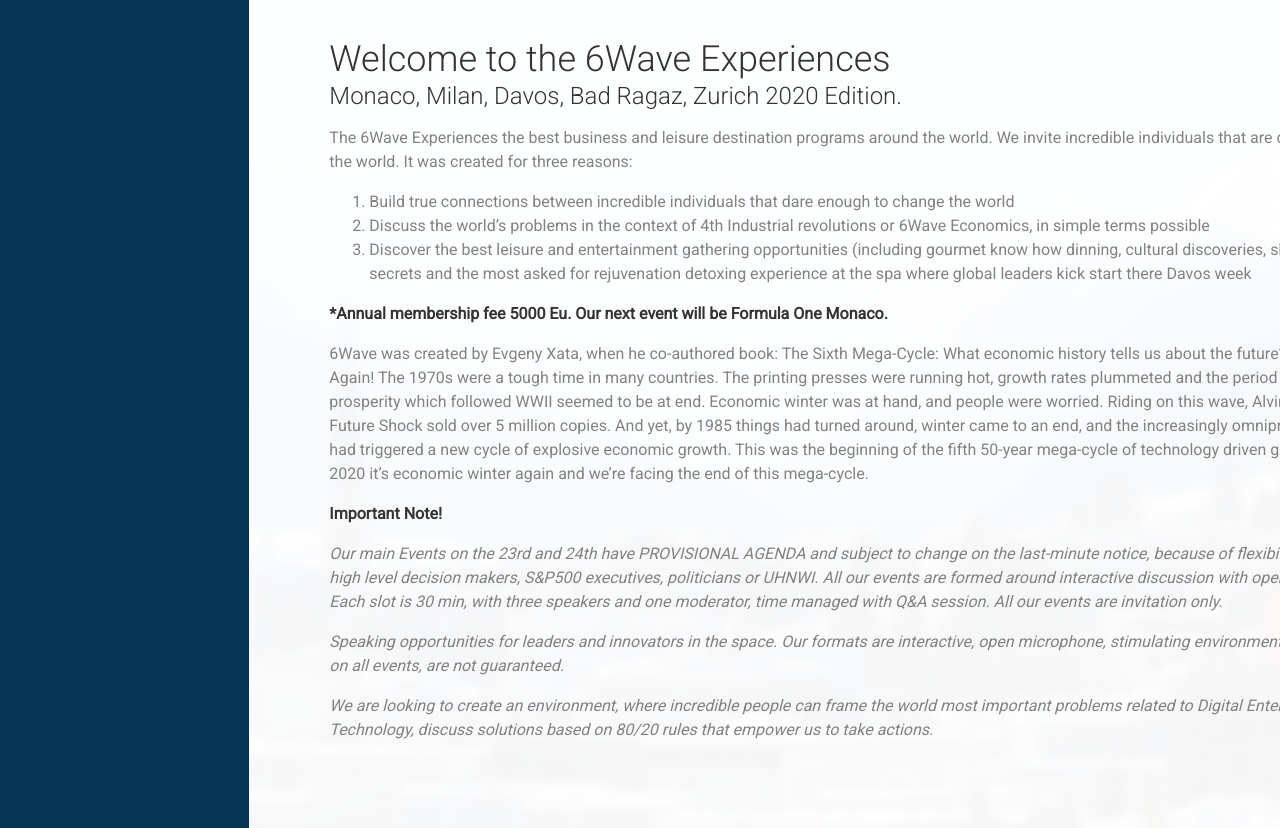
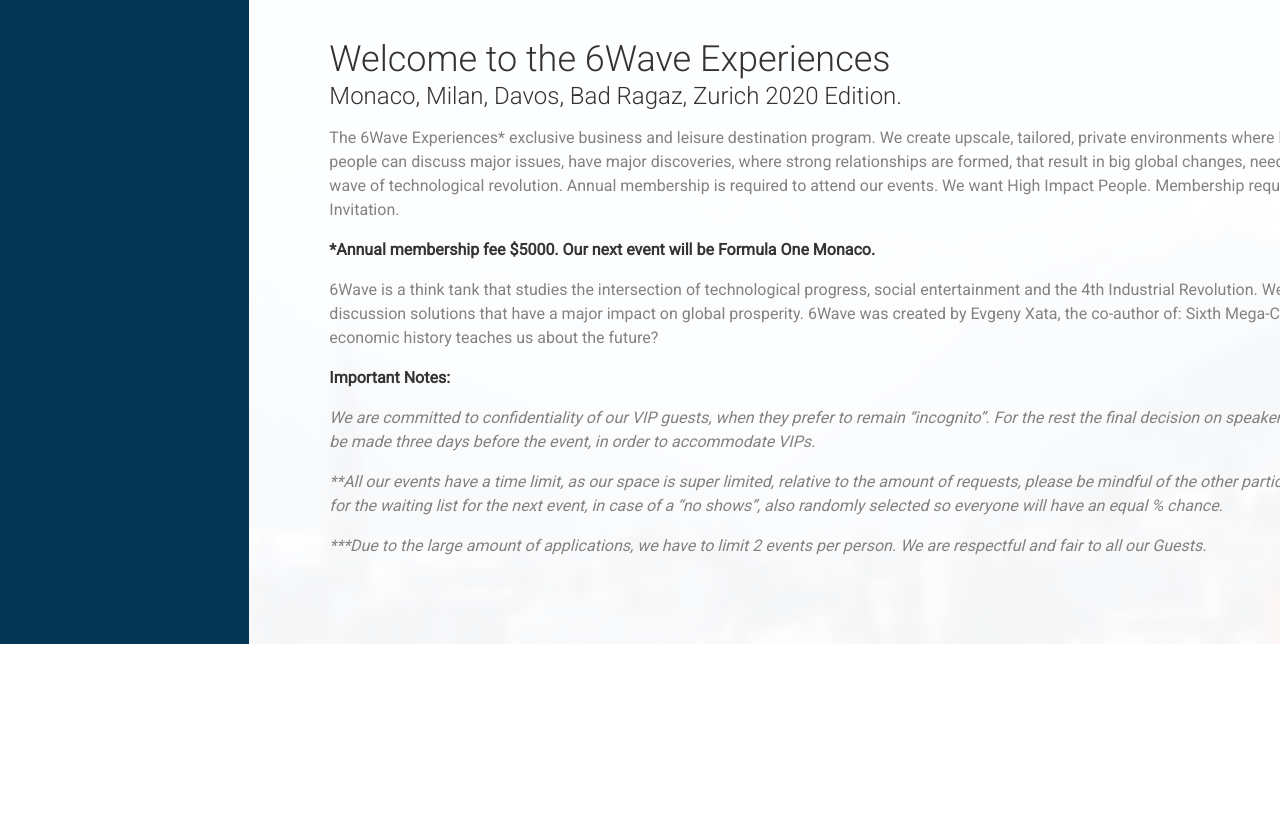
Before and after one commit to hyperloot/esportinvestments.org, a plain HTML site: page index.html in a window 1280 px wide. Shown: the part 1080-1908 px from the top of the page. After the commit the page ends 1724 px from the top, so only its background shows below. Drawn offline with Linux system fonts and the light colour scheme.

Commit message:
Deploy hyperloot/davos to github.com/hyperloot/davos.git:gh-pages

```diff
--- a/index.html
+++ b/index.html
@@ -382,73 +382,45 @@
             Monaco, Milan, Davos, Bad Ragaz, Zurich 2020 Edition.
           </div>
           <p>
-            The 6Wave Experiences the best business and leisure destination
-            programs around the world. We invite incredible individuals that are
-            driving big impact on the world. It was created for three reasons:
+            The 6Wave Experiences* exclusive business and leisure destination
+            program. We create upscale, tailored, private environments where
+            leaders and impact people can discuss major issues, have major
+			discoveries, where strong relationships are formed, that result in big
+			global changes, needed to drive the next wave of technological
+			revolution. Annual membership is required to attend our events. We want
+			High Impact People. Membership requires Referral & Invitation.
           </p>
 
-          <ol>
-            <li>
-              Build true connections between incredible individuals that dare
-              enough to change the world
-            </li>
-            <li>
-              Discuss the world’s problems in the context of 4th Industrial
-              revolutions or 6Wave Economics, in simple terms possible
-            </li>
-            <li>
-              Discover the best leisure and entertainment gathering
-              opportunities (including gourmet know how dinning, cultural
-              discoveries, shopping best held secrets and the most asked for
-              rejuvenation detoxing experience at the spa where global leaders
-              kick start there Davos week
-            </li>
-          </ol>
-
           <p class="bold-title">
-            *Annual membership fee 5000 Eu. Our next event will be Formula One
-            Monaco.
+            *Annual membership fee $5000.
+			Our next event will be Formula One Monaco.
           </p>
 
           <p>
-            6Wave was created by Evgeny Xata, when he co-authored book: The
-            Sixth Mega-Cycle: What economic history tells us about the future?
-            The Winter is Coming Again! The 1970s were a tough time in many
-            countries. The printing presses were running hot, growth rates
-            plummeted and the period of magically increasing prosperity which
-            followed WWII seemed to be at end. Economic winter was at hand, and
-            people were worried. Riding on this wave, Alvin Toffler’s bestseller
-            Future Shock sold over 5 million copies. And yet, by 1985 things had
-            turned around, winter came to an end, and the increasingly
-            omnipresent microprocessor had triggered a new cycle of explosive
-            economic growth. This was the beginning of the fifth 50-year
-            mega-cycle of technology driven growth. 50 years later in 2020 it’s
-            economic winter again and we’re facing the end of this mega-cycle.
+            6Wave is a think tank that studies the intersection of technological
+            progress,  social entertainment and the 4th Industrial Revolution.
+			We structure problems, discussion solutions that have a major impact on
+			global prosperity. 6Wave was created by Evgeny Xata, the co-author of:
+			Sixth Mega-Cycle: What can economic history teaches us about the future?
           </p>
 
-          <p class="bold-title">Important Note!</p>
+          <p class="bold-title">Important Notes:</p>
 
           <p class="italic-content">
-            Our main Events on the 23rd and 24th have PROVISIONAL AGENDA and
-            subject to change on the last-minute notice, because of flexibility
-            to fit time slots for high level decision makers, S&P500 executives,
-            politicians or UHNWI. All our events are formed around interactive
-            discussion with open microphone sessions. Each slot is 30 min, with
-            three speakers and one moderator, time managed with Q&A session. All
-            our events are invitation only.
+            We are committed to confidentiality of our VIP guests, when they prefer to remain “incognito”. For the
+            rest the final decision on speakers and moderators will be made three days before the event, in order
+            to accommodate VIPs.
           </p>
 
           <p class="italic-content">
-            Speaking opportunities for leaders and innovators in the space. Our
-            formats are interactive, open microphone, stimulating environment.
-            Speakers attendance on all events, are not guaranteed.
+			**All our events have a time limit, as our space is super limited, relative to the amount of requests,
+            please be mindful of the other participants. You can apply for the waiting list for the next event, in
+            case of a “no shows”, also randomly selected so everyone will have an equal % chance.
           </p>
 
           <p class="italic-content">
-            We are looking to create an environment, where incredible people can
-            frame the world most important problems related to Digital
-            Entertainment, Media and Technology, discuss solutions based on
-            80/20 rules that empower us to take actions.
+            ***Due to the large amount of applications, we have to limit 2 events per person.  We are respectful
+            and fair to all our Guests.
           </p>
         </div>
       </div>
```
Also changed, not shown: 1 other file.
